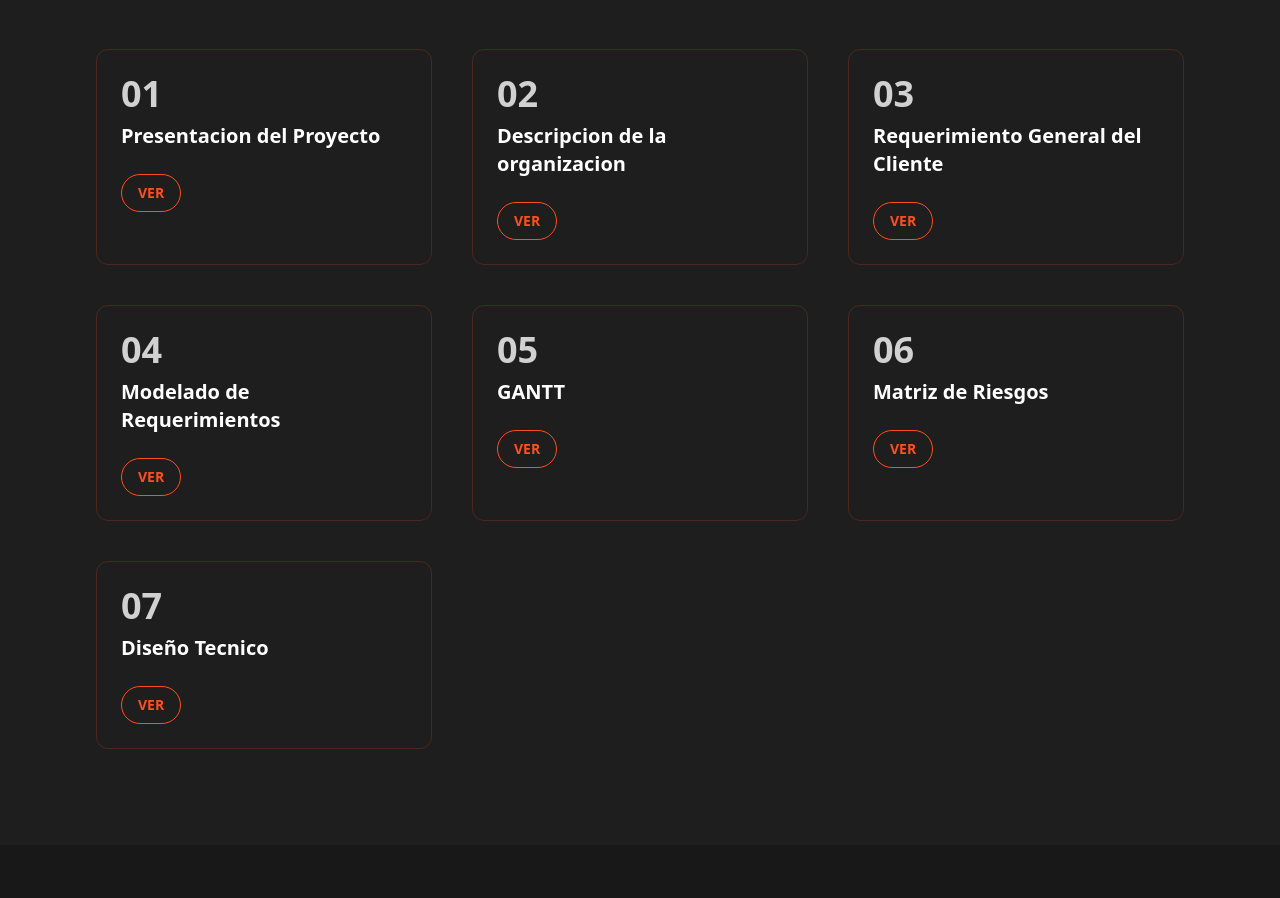
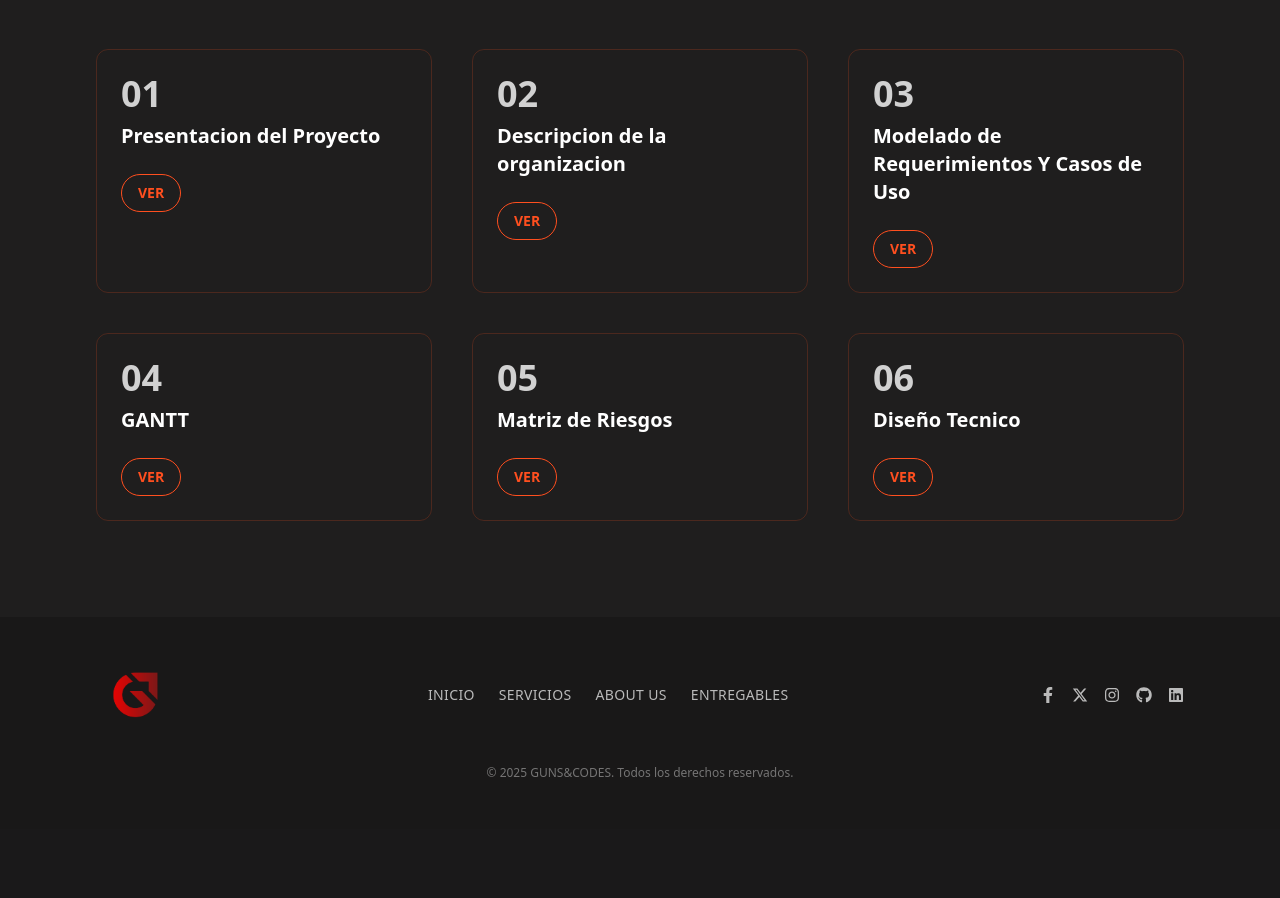
Before and after one commit to ChercolesLucas/GunsAndCodes, a React (Vite) app: page / in a window 1280 px wide. Shown: the part 3920-4818 px from the top of the page. After the commit the page ends 4749 px from the top, so only its background shows below. Built offline with nearby package versions, Linux system fonts and the light colour scheme.

Commit message:
Entregable 3

```diff
--- a/src/components/deliverablesData.js
+++ b/src/components/deliverablesData.js
@@ -11,26 +11,21 @@ const deliverables = [
     },
     {
       id: "03",
-      title: "Requerimiento General del Cliente",
-      pdf: "https://drive.google.com/file/d/ID_DEL_PDF_3/preview",
+      title: "Modelado de Requerimientos Y Casos de Uso",
+      pdf: "https://drive.google.com/file/d/1_cu2Lh84CG6h-FvgZaihXudVVVsyQaNe/preview",
     },
     {
       id: "04",
-      title: "Modelado de Requerimientos",
+      title: "GANTT",
       pdf: "https://drive.google.com/file/d/ID_DEL_PDF_4/preview",
     },
     {
       id: "05",
-      title: "GANTT",
+      title: "Matriz de Riesgos",
       pdf: "https://drive.google.com/file/d/ID_DEL_PDF_4/preview",
     },
     {
       id: "06",
-      title: "Matriz de Riesgos",
-      pdf: "https://drive.google.com/file/d/ID_DEL_PDF_4/preview",
-    },
-    {
-      id: "07",
       title: "Diseño Tecnico",
       pdf: "https://drive.google.com/file/d/ID_DEL_PDF_4/preview",
     },
```
Also changed, not shown: src/components/Navbar.jsx (+1 -7 lines).
